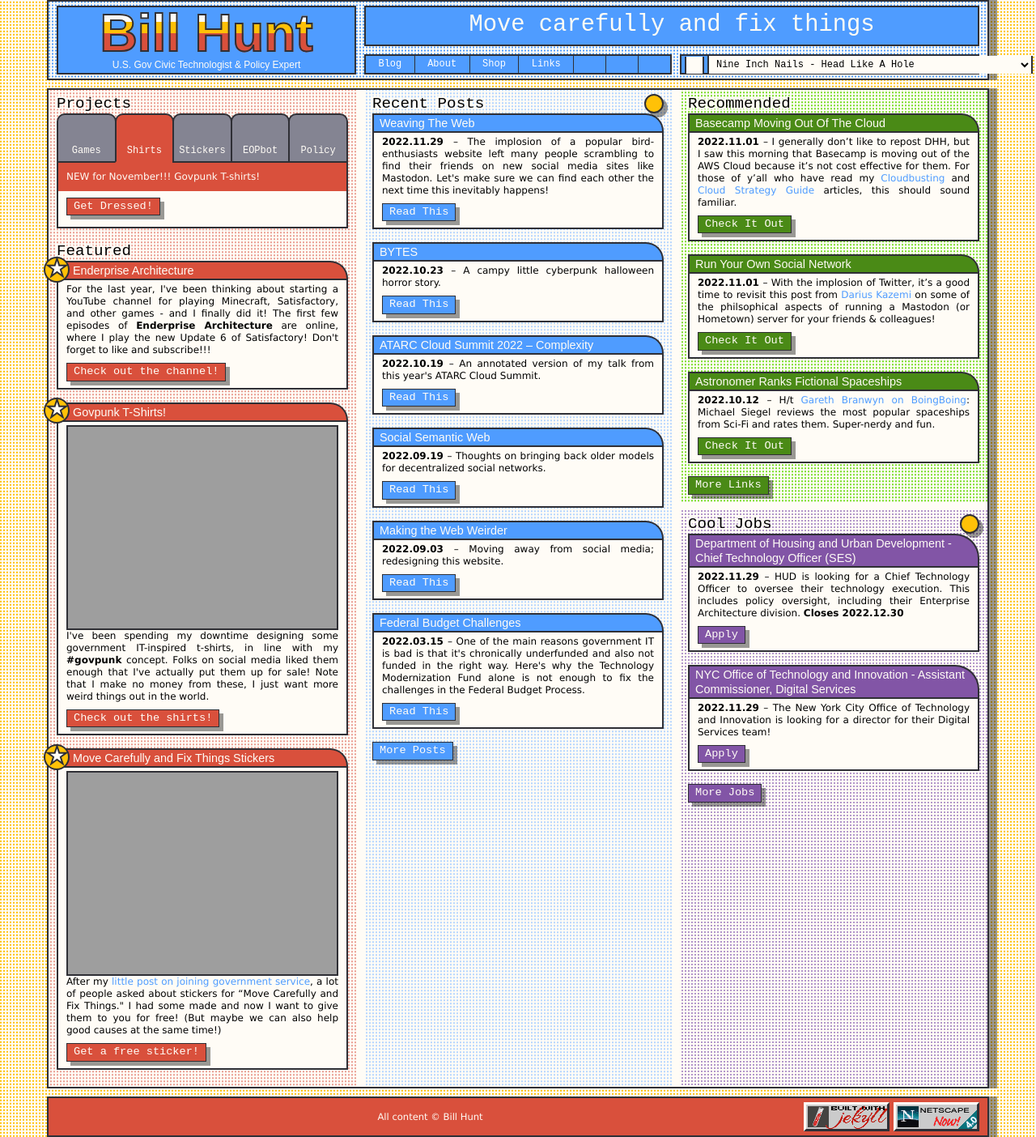
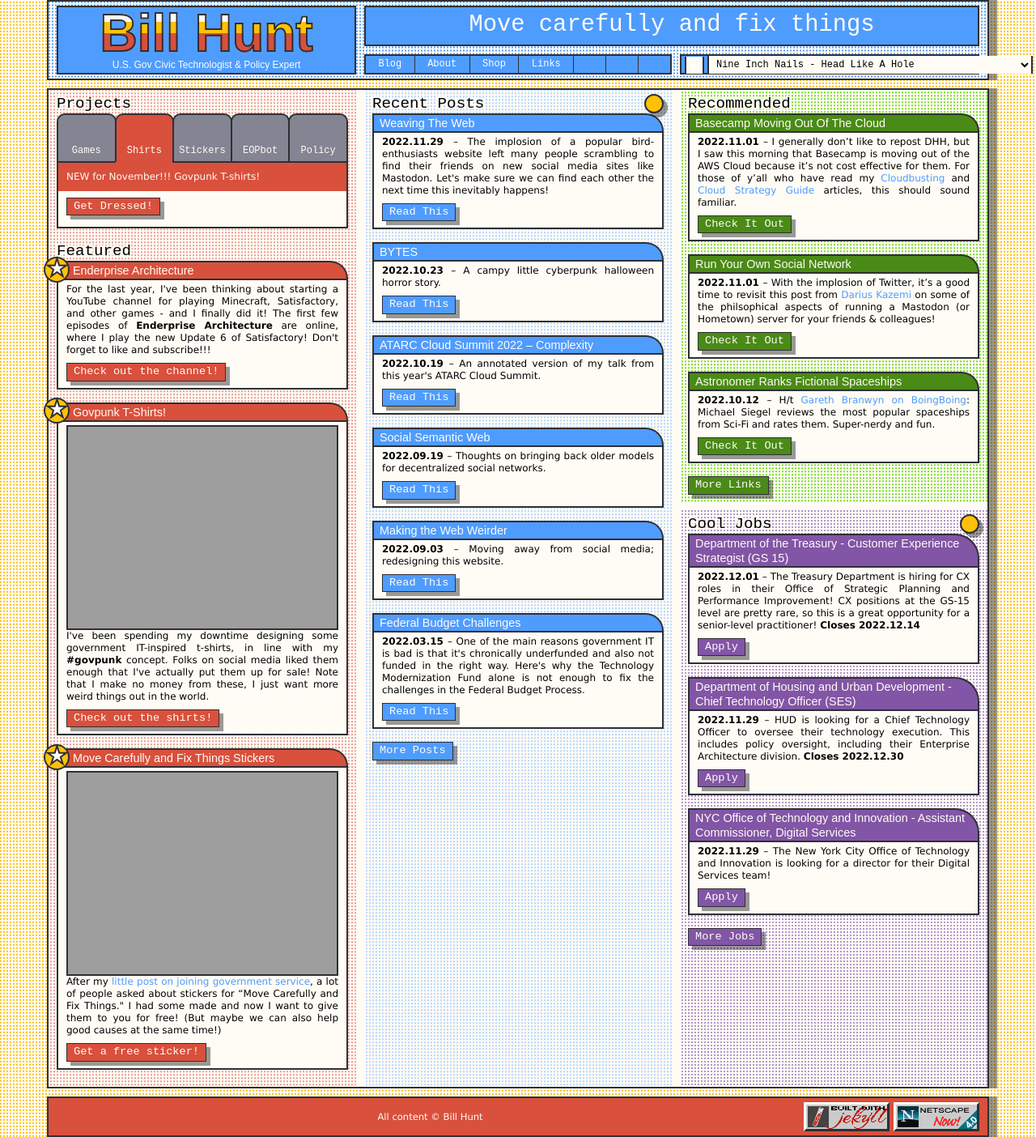
Before and after one commit to krusynth/billhunt.dev, a Jekyll site: the page built from index.md, in a window 1280 px wide. Shown: the whole page at 81% size. Built offline with Jekyll 4.4.1, drawn with Linux system fonts in a browser that asks for light colours; some web fonts are replaced.

Commit message:
Update jobs.

```diff
--- a/_data/jobs.yml
+++ b/_data/jobs.yml
@@ -1,3 +1,9 @@
+- title: Department of the Treasury - Customer Experience Strategist (GS 15)
+  url: https://www.usajobs.gov/job/691829700
+  date: 2022-12-01
+  closes: 2022-12-14
+  content: The Treasury Department is hiring for CX roles in their Office of Strategic Planning and Performance Improvement!  CX positions at the GS-15 level are pretty rare, so this is a great opportunity for a senior-level practitioner!
+
 - title: Department of Housing and Urban Development - Chief Technology Officer (SES)
   url: https://www.usajobs.gov/job/691575800
   date: 2022-11-29
```
